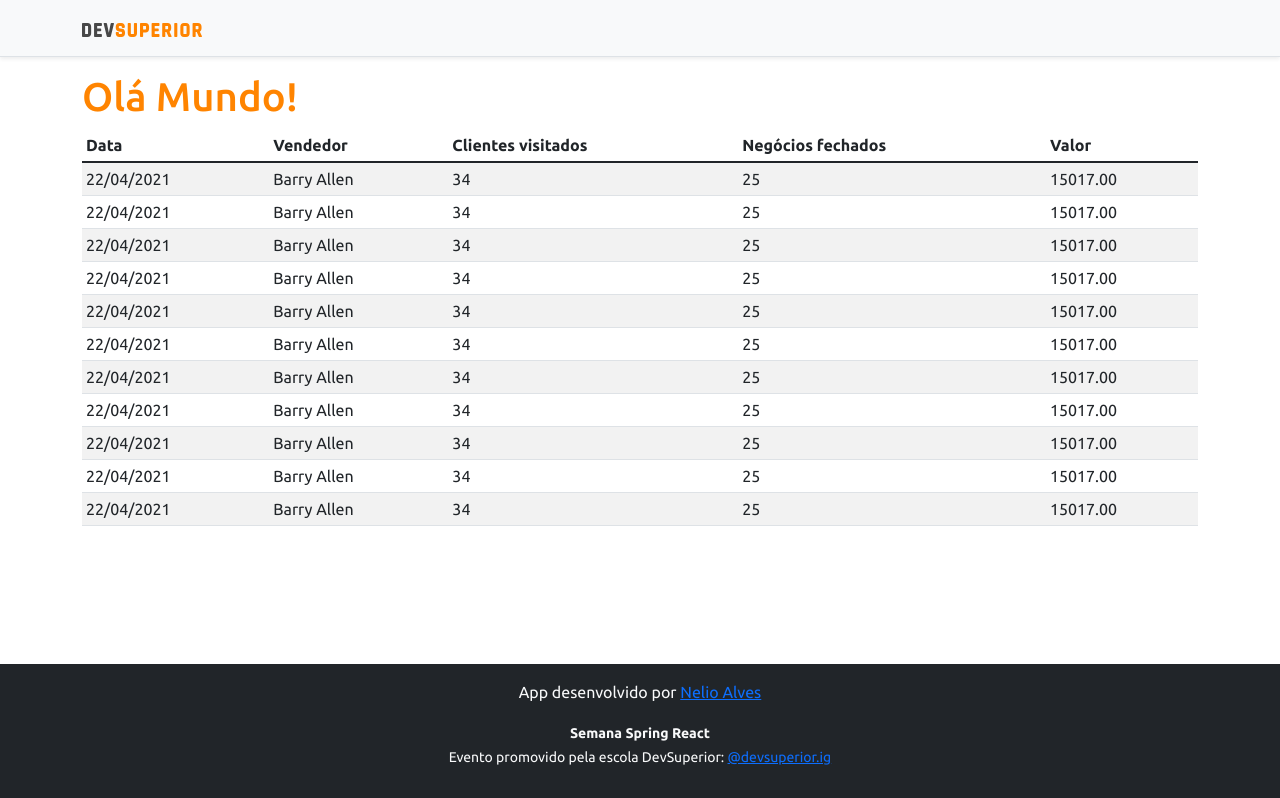
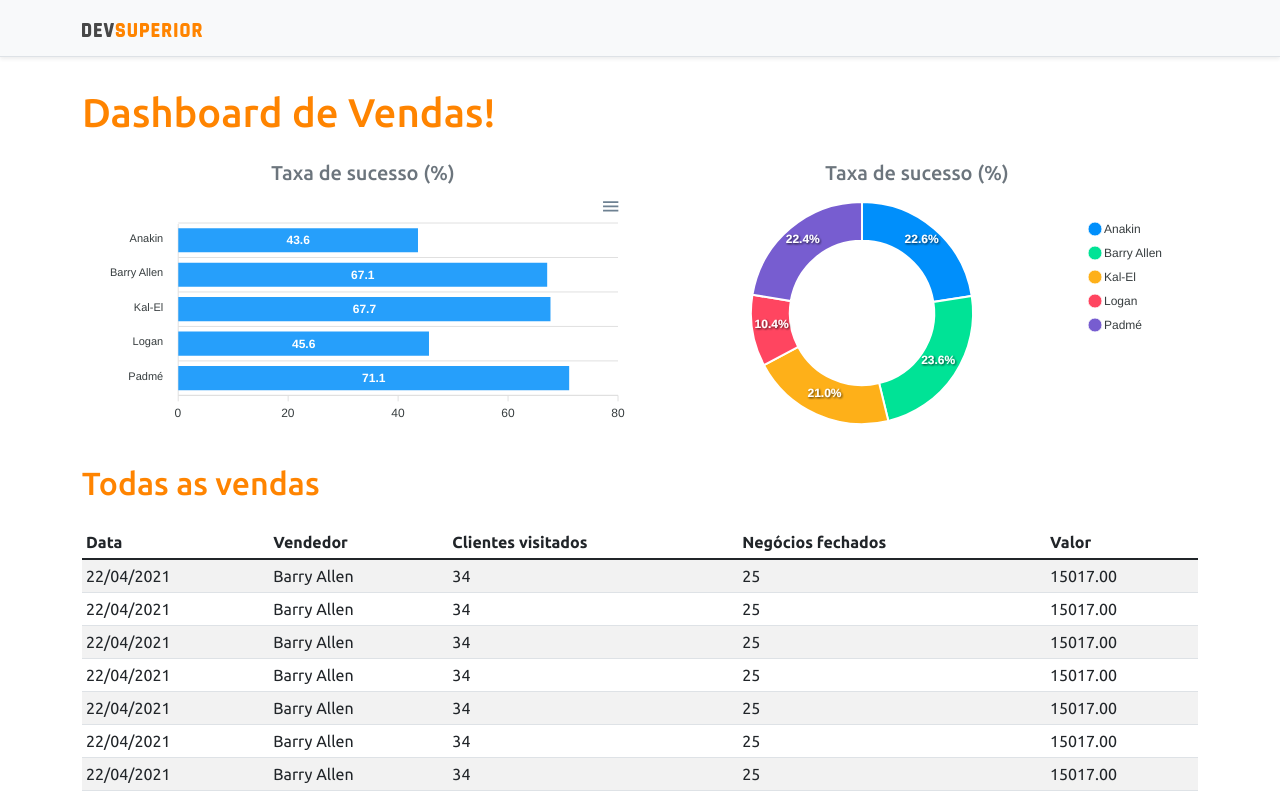
Before and after one commit to CaioHBastos/projeto-sds4, a React (Create React App) app in the folder frontend/: page / in a window 1280 px wide. Shown: the top 798 px of the page. Built offline with nearby package versions, Linux system fonts and the light colour scheme.

Commit message:
Static charts

```diff
--- a/frontend/package.json
+++ b/frontend/package.json
@@ -11,8 +11,10 @@
     "@types/node": "^12.0.0",
     "@types/react": "^17.0.0",
     "@types/react-dom": "^17.0.0",
+    "apexcharts": "^3.28.1",
     "bootstrap": "^5.1.1",
     "react": "^17.0.2",
+    "react-apexcharts": "^1.3.9",
     "react-dom": "^17.0.2",
     "react-scripts": "4.0.3",
     "typescript": "^4.1.2",
--- a/frontend/src/App.tsx
+++ b/frontend/src/App.tsx
@@ -1,13 +1,31 @@
 import NavBar from "components/NavBar";
 import Footer from "components/Footer";
 import DataTable from "components/DataTable";
+import BarChart from "components/BarChart";
+import DonutChart from "components/DonutChart";
 
 function App() {
   return (
     <>
       <NavBar />
       <div className="container">
-        <h1 className="text-primary">Olá Mundo!</h1>
+        <h1 className="text-primary py-3">Dashboard de Vendas!</h1>
+
+        <div className="row px-3">
+          <div className="col-sm-6">
+            <h5 className="text-center text-secondary">Taxa de sucesso (%)</h5>
+            <BarChart />
+          </div>
+          <div className="col-sm-6">
+            <h5 className="text-center text-secondary">Taxa de sucesso (%)</h5>
+            <DonutChart />
+          </div>
+        </div>
+
+        <div className="py-3">
+          <h2 className="text-primary"> Todas as vendas</h2>
+        </div>
+
         <DataTable />
       </div>
       <Footer />
--- /dev/null
+++ b/frontend/src/components/BarChart/index.tsx
@@ -0,0 +1,35 @@
+import Chart from 'react-apexcharts';
+
+const BarChart = () => {
+
+    const options = {
+        plotOptions: {
+            bar: {
+                horizontal: true,
+            }
+        },
+    };
+
+    const mockData = {
+        labels: {
+            categories: ['Anakin', 'Barry Allen', 'Kal-El', 'Logan', 'Padmé']
+        },
+        series: [
+            {
+                name: "% Sucesso",
+                data: [43.6, 67.1, 67.7, 45.6, 71.1]
+            }
+        ]
+    };
+
+    return (
+        <Chart
+            options={{ ...options, xaxis: mockData.labels}}
+            series={mockData.series}
+            type="bar"
+            height="240"
+        />
+    );
+  }
+
+  export default BarChart;
--- /dev/null
+++ b/frontend/src/components/DonutChart/index.tsx
@@ -0,0 +1,26 @@
+import Chart from 'react-apexcharts';
+
+const DonutChart = () => {
+
+    const mockData = {
+        series: [477138, 499928, 444867, 220426, 473088],
+        labels: ['Anakin', 'Barry Allen', 'Kal-El', 'Logan', 'Padmé']
+    }
+
+    const options = {
+        legend: {
+            show: true
+        }
+    }
+
+    return (
+        <Chart
+            options={{ ...options, labels: mockData.labels}}
+            series={mockData.series}
+            type="donut"
+            height="240"
+        />
+    );
+  }
+
+  export default DonutChart;
--- a/frontend/src/components/Footer/index.tsx
+++ b/frontend/src/components/Footer/index.tsx
@@ -2,7 +2,7 @@
     return (
         <footer className="footer mt-auto py-3 bg-dark">
             <div className="container">
-                <p className="text-light">App desenvolvido por <a href="https://github.com/acenelio" target="_blank" rel="noreferrer">Nelio Alves</a></p>
+                <p className="text-light">App desenvolvido por <a href="https://github.com/CaioHBastos" target="_blank" rel="noreferrer">Caio Bastos</a></p>
                 <p className="text-light"><small><strong>Semana Spring React</strong><br/>
                 Evento promovido pela escola DevSuperior: <a href="https://instagram.com/devsuperior.ig" target="_blank" rel="noreferrer">@devsuperior.ig</a></small></p>
             </div>
```
Also changed, not shown: 1 other file (tests, documents, lock files or other folders).
